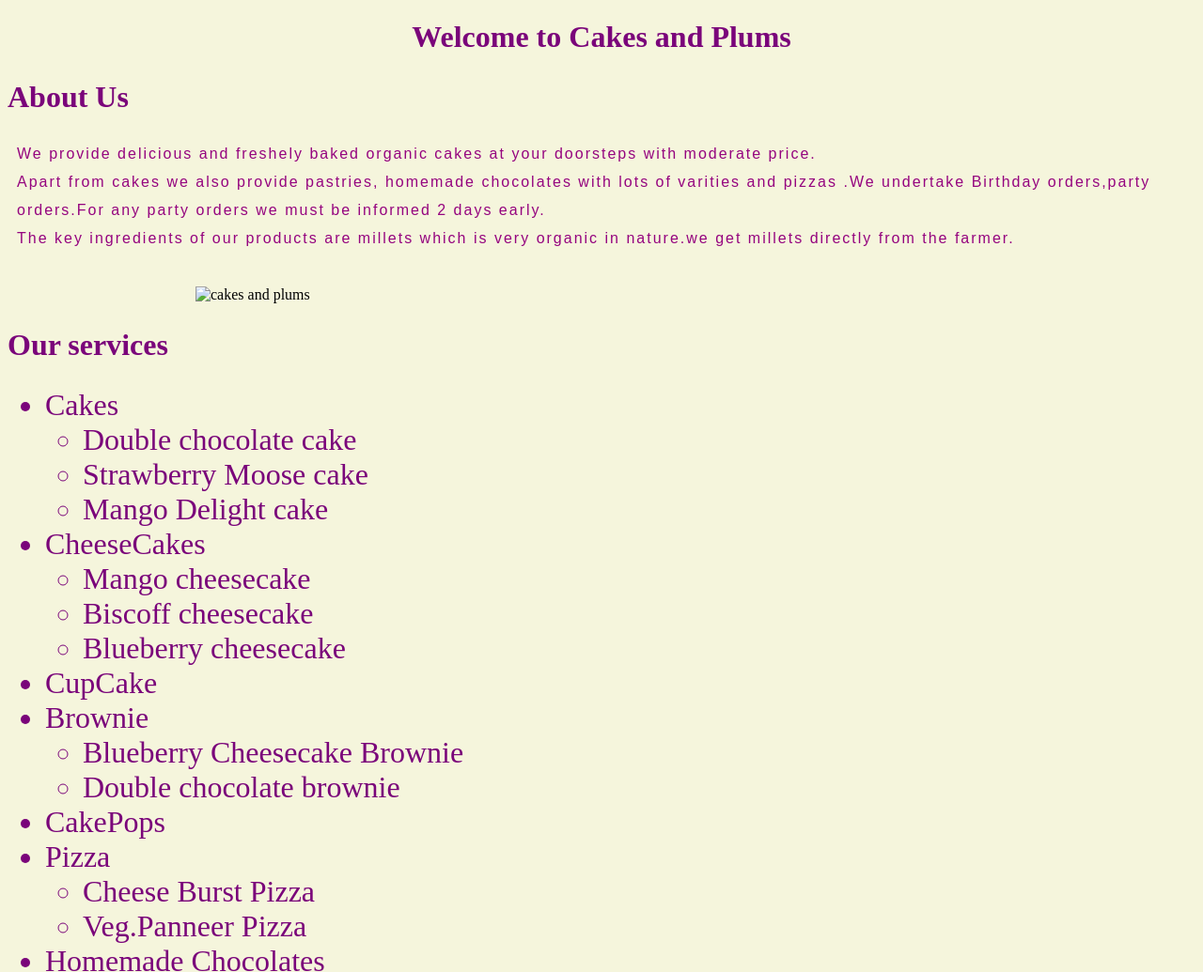
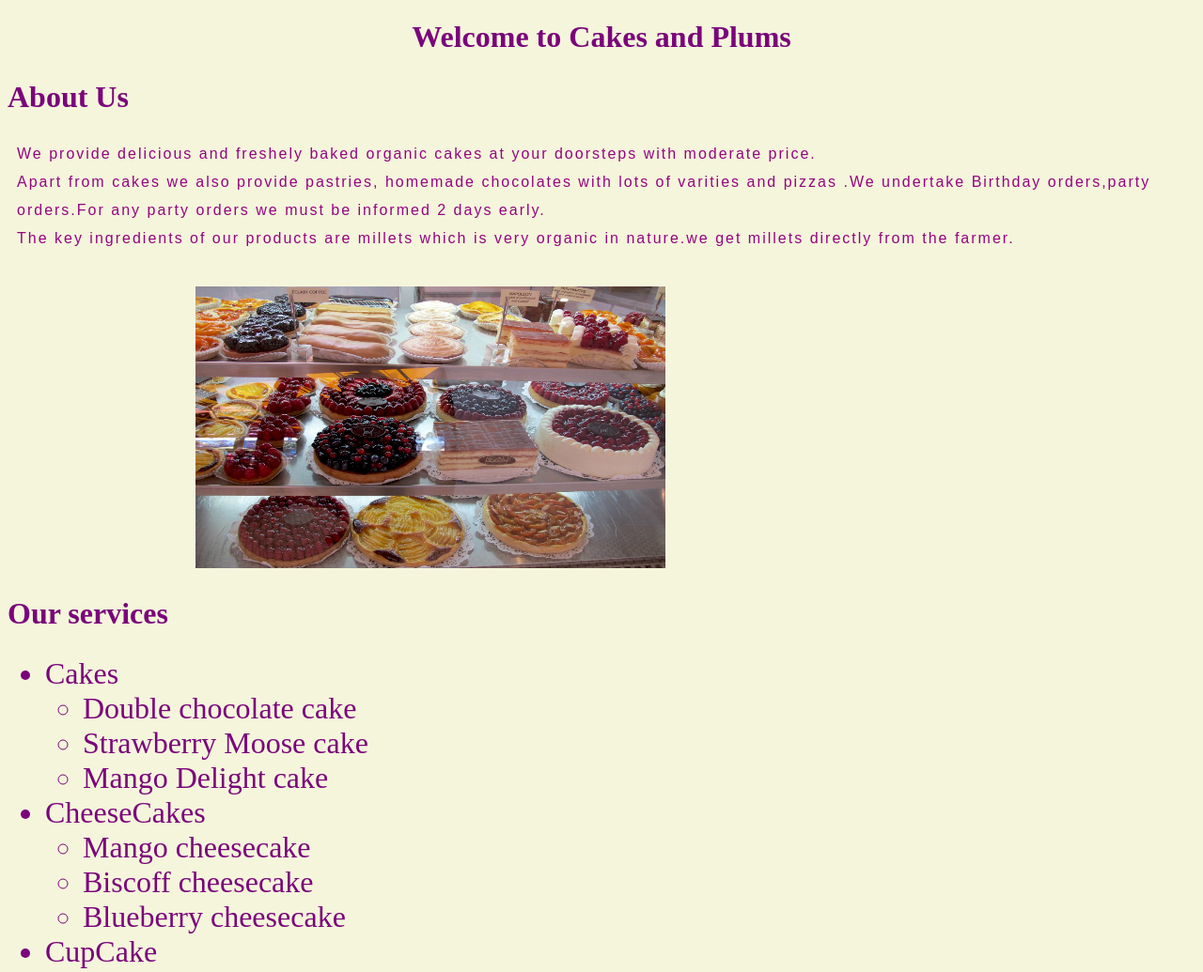
Before and after one commit to sasicode02/webproject, a plain HTML site: page index.html in a window 1280 px wide. Shown: the top 1035 px of the page at 94% size. Drawn offline with Linux system fonts and the light colour scheme.

Commit message:
Update index.html

```diff
--- a/index.html
+++ b/index.html
@@ -11,7 +11,7 @@
 homemade chocolates with lots of varities and pizzas .We undertake Birthday orders,party orders.For any party orders we must be informed 2 days early.<br>
  The key ingredients of our products are millets which is very organic in nature.we get millets directly from the farmer.</p>
  <article>
-    <img width="500px" height="300px" src="..\cakes&plums\cakes.jpg" alt="cakes and plums">
+    <img width="500px" height="300px" src="..\cakes.jpg" alt="cakes and plums">
      </article>
             </section>
             <section>
```
